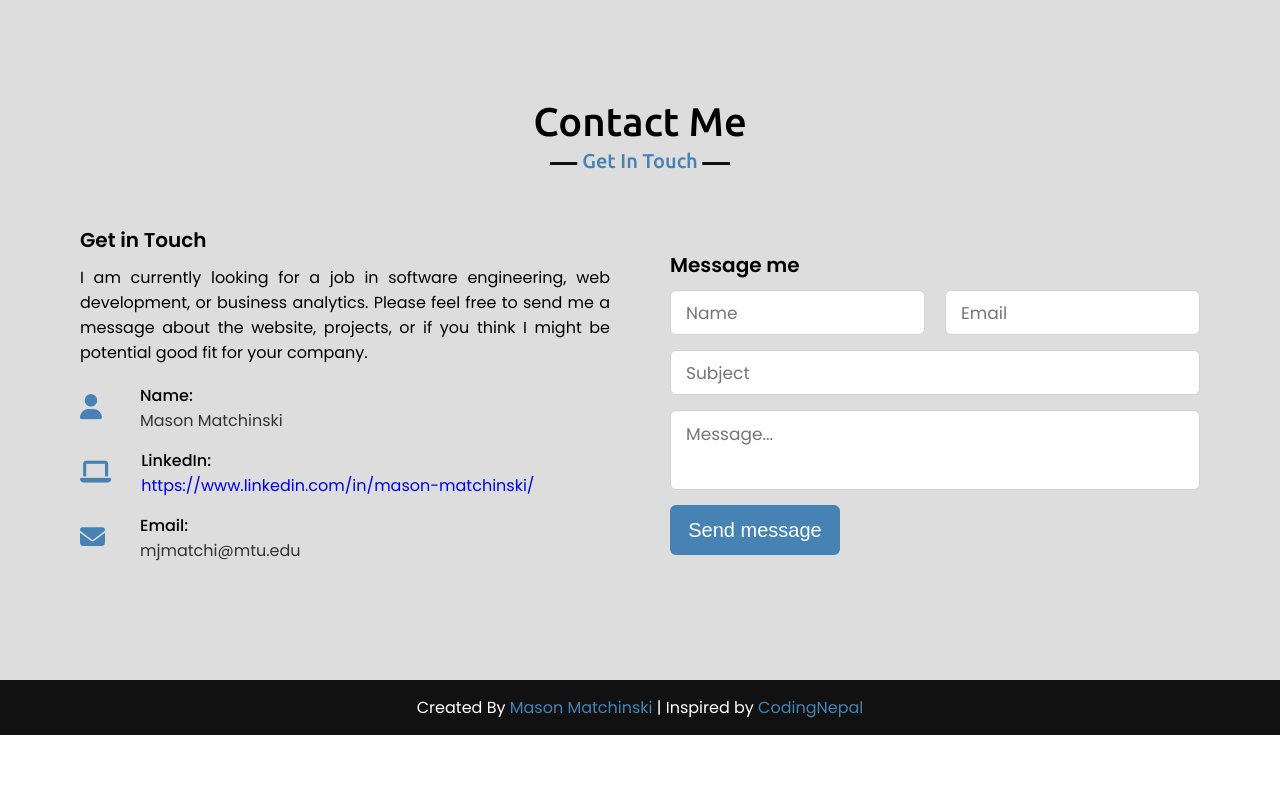
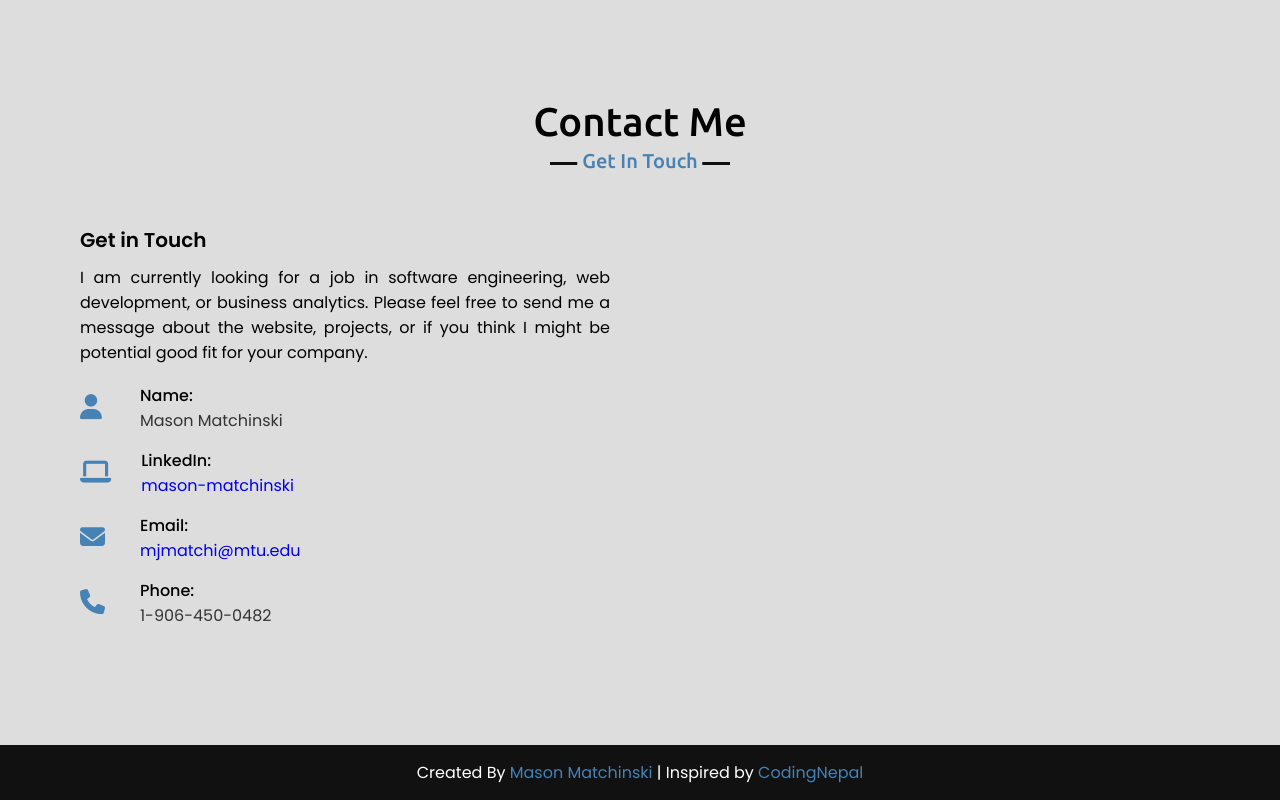
Before and after one commit to Matchinski/Matchinski.github.io, a plain HTML site: page index.html in a window 1280 px wide. Shown: the part 3178-3978 px from the top of the page. Before the commit the page ends 3913 px from the top, so only its background shows below. Drawn offline with nearby package versions, Linux system fonts and the light colour scheme.

Commit message:
Add files via upload

```diff
--- a/index.html
+++ b/index.html
@@ -237,41 +237,26 @@
                         <i class="fas fa-laptop"></i>
                         <div class="info">
                             <div class="head">LinkedIn:</div>
-                                <div class="sub-title">
-                                    <a href="https://www.linkedin.com/in/mason-matchinski/" target="_blank">https://www.linkedin.com/in/mason-matchinski/</a></div>
+                            <div class="sub-title">
+                                <a href="https://www.linkedin.com/in/mason-matchinski/" target="_blank">mason-matchinski</a>
+                            </div>
                         </div>
                     </div>
                     <div class="row">
                         <i class="fas fa-envelope"></i>
                         <div class="info">
                             <div class="head">Email:</div>
-                                <div class="sub-title">mjmatchi@mtu.edu</div>
+                            <a href="mailto:mjmatchi@mtu.edu">mjmatchi@mtu.edu</a>
+                        </div>
+                    </div>
+                    <div class="row">
+                        <i class="fas fa-phone"></i>
+                        <div class="info">
+                            <div class="head">Phone:</div>
+                            <div class="sub-title">1-906-450-0482</div>
                         </div>
                     </div>
                 </div>
-            </div>
-
-            <div class="column right">
-                <div class="text">Message me</div>
-                <form action="#">
-                    <div class="fields">
-                        <div class="field name">
-                            <input type="text" placeholder="Name" required>
-                        </div>
-                        <div class="field email">
-                            <input type="email" placeholder="Email" required>
-                        </div>
-                    </div>
-                    <div class="field">
-                        <input type="text" placeholder="Subject" required>
-                    </div>
-                    <div class="field textarea">
-                        <textarea cols="30" rows="10" placeholder="Message..." required></textarea>
-                    </div>
-                    <div class="button">
-                        <button type="submit">Send message</button>
-                    </div>
-                </form>
             </div>
         </div>
     </div>
--- a/style.css
+++ b/style.css
@@ -426,7 +426,7 @@ section .title::after{
 }
 /* The Close Button */
 .close {
-    color: #222;
+    color: #111;
     float: right;
     font-size: 28px;
     font-weight: bold;
@@ -441,7 +441,7 @@ section .title::after{
 .modal-header {
     padding: 3px 20px;
     background-color: steelblue;
-    color: #222;
+    color: #111;
     border-top-left-radius: 4px;
     border-top-right-radius: 4px;
 }
@@ -454,7 +454,7 @@ section .title::after{
     position: relative;
     background-color: #ddd;
     padding: 0;
-    border: 2px solid #000;
+    border: 3px solid #000;
     width: 80%;
     box-shadow: 0 4px 8px 0 rgba(0,0,0,0.2),0 6px 20px 0 rgba(0,0,0,0.19);
     animation-name: animatetop;
@@ -512,66 +512,6 @@ section .title::after{
 }
 .contact .contact-content .info .sub-title{
     color: #333;
-}
-.contact .right form .fields{
-    display: flex;
-}
-.contact .right form .field,
-.contact .right form .fields .field{
-    height: 45px;
-    width: 100%;
-    margin-bottom: 15px;
-}
-.contact .right form .textarea{
-    height: 80px;
-    width: 100%;
-}
-.contact .right form .name{
-    margin-right: 10px;
-}
-.contact .right form .email{
-    margin-left: 10px;
-}
-.contact .right form .field input,
-.contact .right form .textarea textarea{
-    height: 100%;
-    width: 100%;
-    border: 1px solid lightgrey;
-    border-radius: 6px;
-    outline: none;
-    padding: 0 15px;
-    font-size: 17px;
-    font-family: 'Poppins', sans-serif;
-    transition: all 0.3s ease;;
-}
-.contact .right form .field input:focus,
-.contact .right form .textarea textarea:focus{
-    border-color: #b3b3b3;
-}
-.contact .right form .textarea textarea{
-    padding-top: 10px;
-    resize: none;
-}
-.contact .right form .button{
-    height: 50px;
-    width: 170px;
-}
-.contact .right form .button button{
-    width: 100%;
-    height: 100%;
-    border: 2px solid steelblue;
-    background: steelblue;
-    color: #fff;
-    outline: none;
-    font-size: 20px;
-    font-weight: 500;
-    border-radius: 6px;
-    cursor: pointer;
-    transition: all 0.3s ease;
-}
-.contact .right form .button button:hover{
-    color: steelblue;
-    background: none;
 }
 
 
```
Also changed, not shown: script.js (line endings or trailing spaces).
